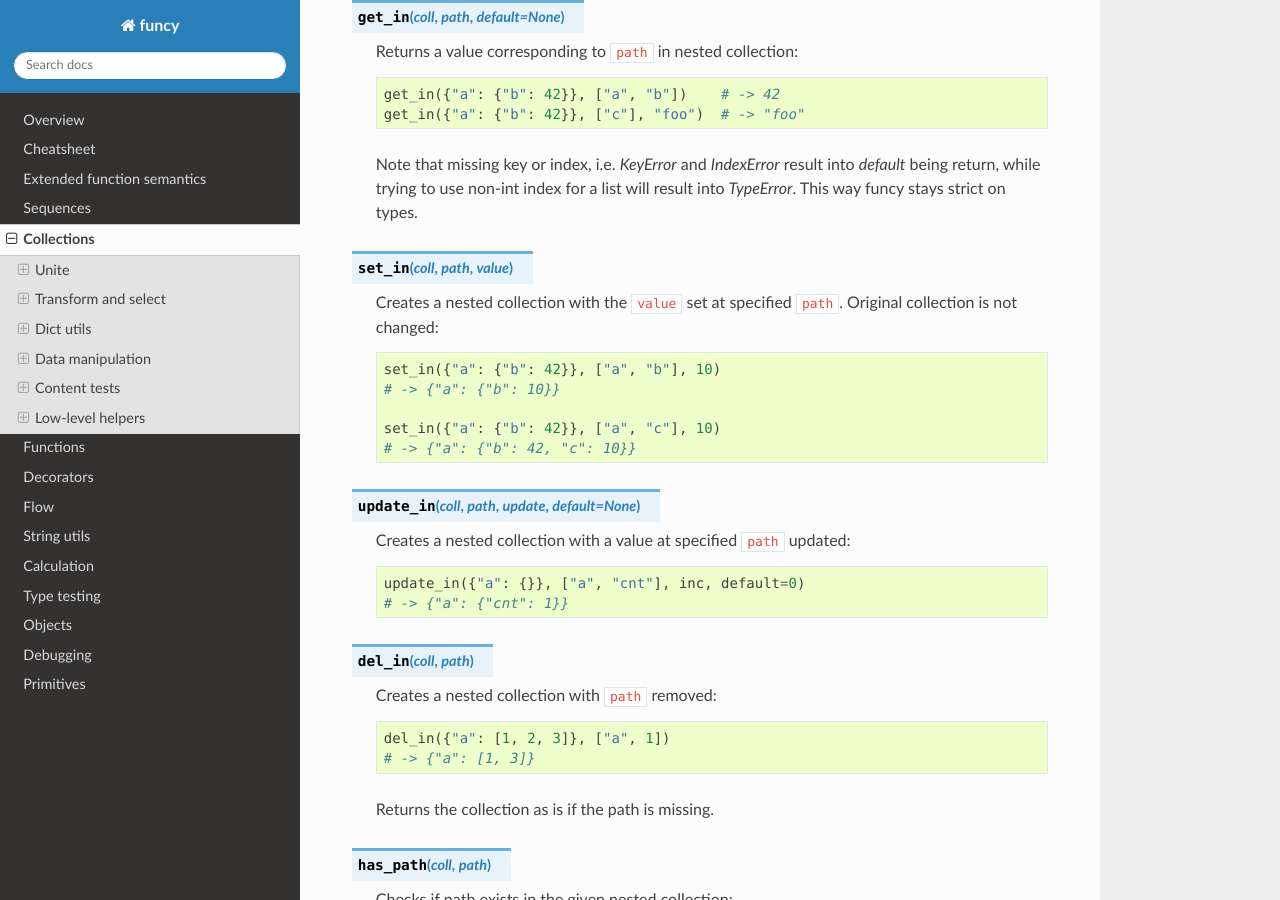
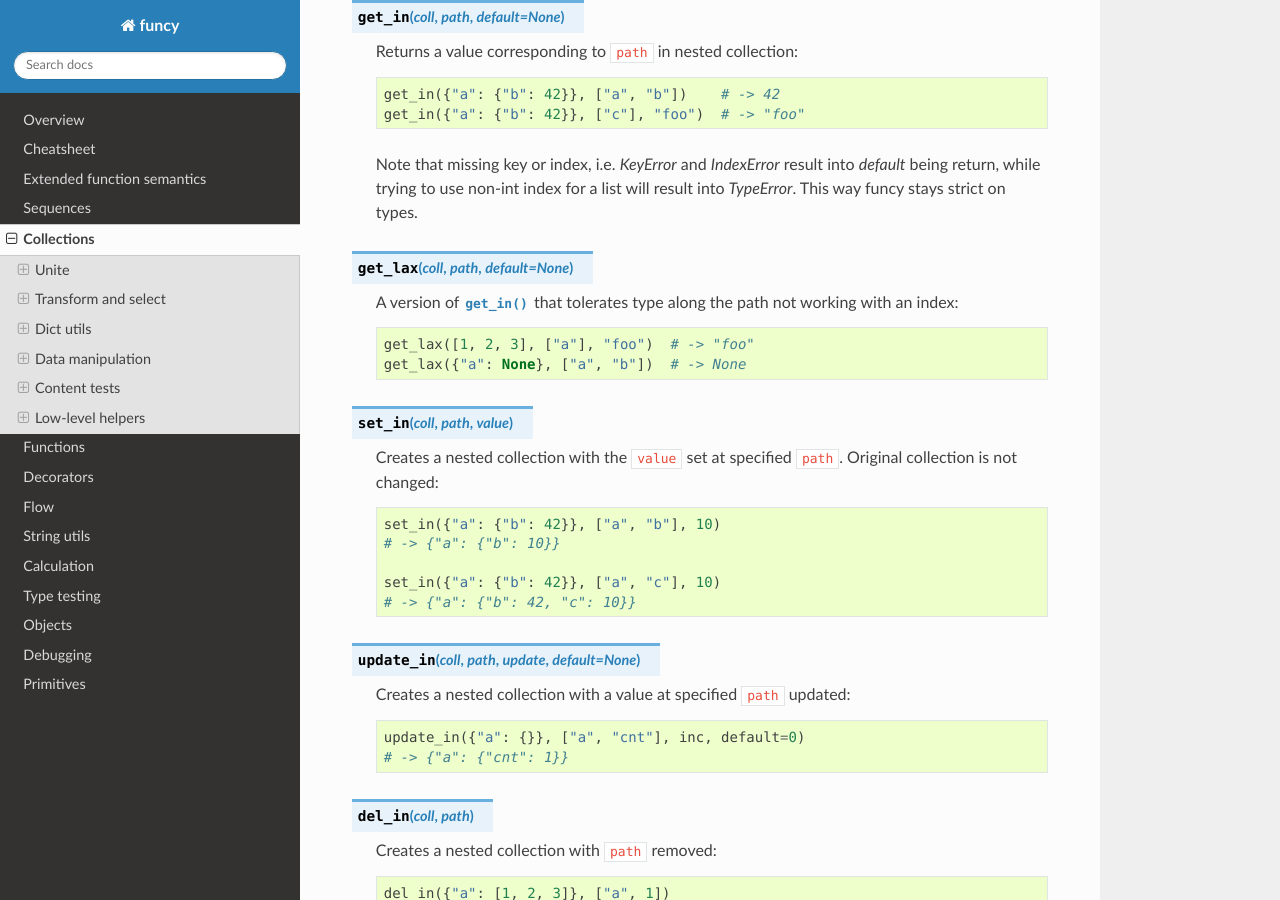
Before and after one commit to Jamaal224/funcy, a Sphinx documentation site: the page built from docs/colls.rst, in a window 1280 px wide and 900 px high, scrolled down 4473 px. Built offline with Sphinx 7.4.7 and the Read the Docs theme 2.0.0, drawn with Linux system fonts in a browser that asks for light colours.

Commit message:
Add get_lax()
Closes #87

```diff
--- a/docs/cheatsheet.rst
+++ b/docs/cheatsheet.rst
@@ -33,7 +33,7 @@ Join                  :func:`merge` :func:`merge_with` :func:`join` :func:`join_
 Transform             :func:`walk` :func:`walk_keys` :func:`walk_values`
 Filter                :func:`select` :func:`select_keys` :func:`select_values` :func:`compact`
 Dicts :ref:`*<colls>` :func:`flip` :func:`zipdict` :func:`pluck` :func:`where` :func:`itervalues` :func:`iteritems` :func:`zip_values` :func:`zip_dicts` :func:`project` :func:`omit`
-Misc                  :func:`empty` :func:`get_in` :func:`set_in` :func:`update_in` :func:`del_in` :func:`has_path`
+Misc                  :func:`empty` :func:`get_in` :func:`get_lax` :func:`set_in` :func:`update_in` :func:`del_in` :func:`has_path`
 ===================== ==============================================================
 
 
--- a/docs/colls.rst
+++ b/docs/colls.rst
@@ -209,6 +209,14 @@ Dict utils
     Note that missing key or index, i.e. `KeyError` and `IndexError` result into `default` being return, while trying to use non-int index for a list will result into `TypeError`. This way funcy stays strict on types.
 
 
+.. function:: get_lax(coll, path, default=None)
+
+    A version of :func:`get_in` that tolerates type along the path not working with an index::
+
+        get_lax([1, 2, 3], ["a"], "foo")  # -> "foo"
+        get_lax({"a": None}, ["a", "b"])  # -> None
+
+
 .. function:: set_in(coll, path, value)
 
     Creates a nested collection with the ``value`` set at specified ``path``. Original collection is not changed::
--- a/docs/descriptions.html
+++ b/docs/descriptions.html
@@ -472,6 +472,11 @@
     <b>get_in<em>(coll, path, default=None)</em></b><br><br>
     Returns a value at <em>path</em> in the given nested collection.
 </div>
+<div name="get_lax">
+    <b>get_lax<em>(coll, path, default=None)</em></b><br><br>
+    Returns a value at <em>path</em> in the given nested collection.<br>
+    Ignores <code>TypeError</code>s.
+</div>
 <div name="set_in">
     <b>set_in<em>(coll, path, value)</em></b><br><br>
     Creates a copy of <em>coll</em> with the <em>value</em> set at <em>path</em>.
```
Also changed, not shown: 2 other files.
